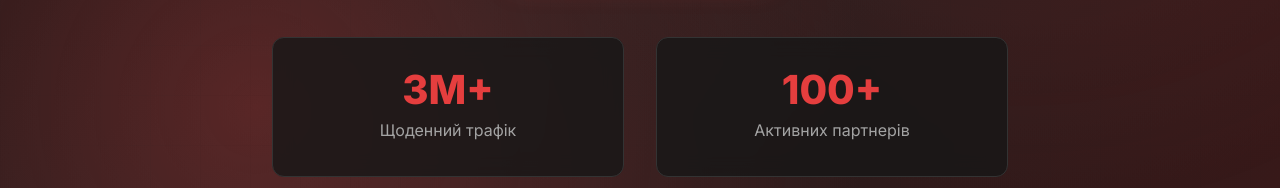
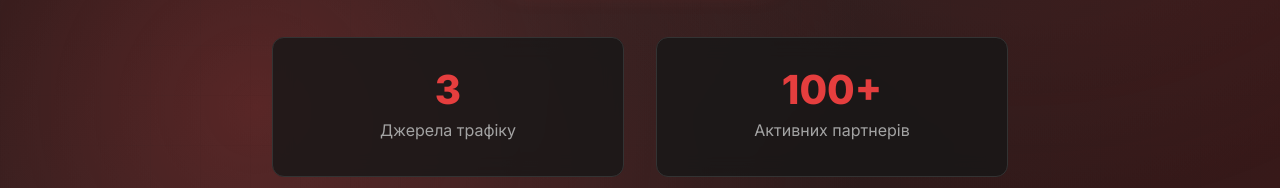
Before and after one commit to hr-test-ai/net-test-ai, a plain HTML site: page index.html in a window 1280 px wide. Shown: the part 555-743 px from the top of the page. Drawn offline with Linux system fonts and the light colour scheme.

Commit message:
Update index.html

```diff
--- a/index.html
+++ b/index.html
@@ -62,8 +62,8 @@
 
             <div class="stats-grid">
                 <div class="stat-card">
-                    <div class="stat-number">3M+</div>
-                    <div class="stat-label">Щоденний трафік</div>
+                    <div class="stat-number">3</div>
+                    <div class="stat-label">Джерела трафіку</div>
                 </div>
                 <div class="stat-card">
                     <div class="stat-number">100+</div>
```
